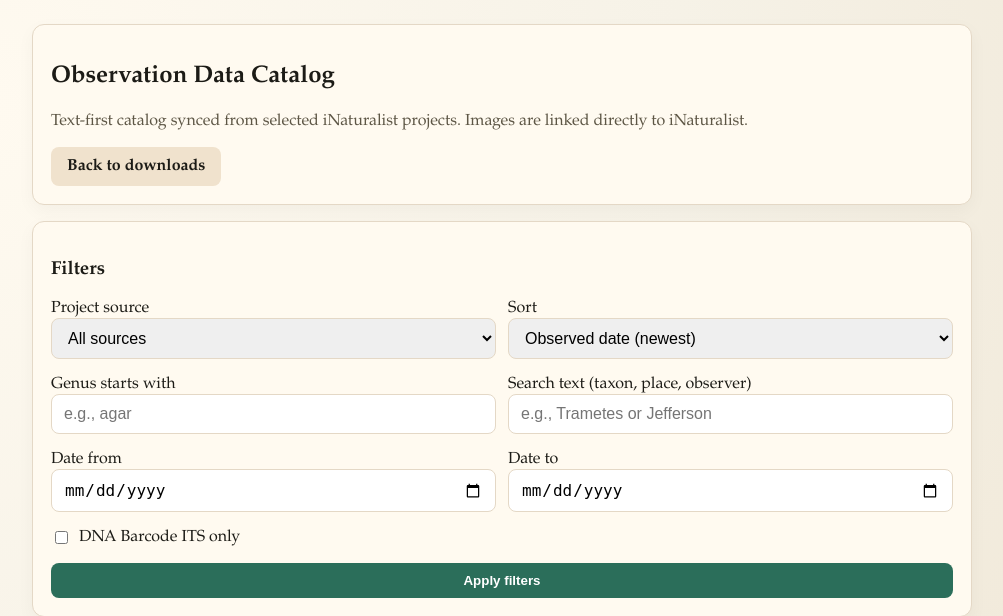
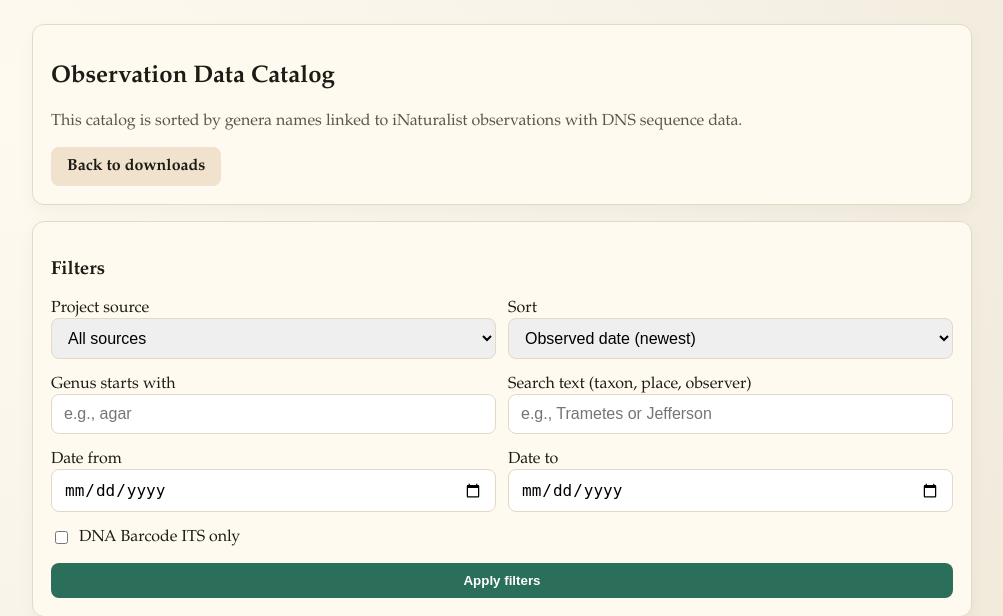
Before and after one commit to mrdbidwill/mydnaobv, a Python web app: template app/templates/catalog.html in a window 1280 px wide. Shown: the part 91-707 px from the top of the page, without its empty margins (138-1141 px from the left). Run offline with Jinja, Linux system fonts and the light colour scheme; the template is opened without the code that fills it, so the values that code supplies are empty.

Commit message:
Rename catalog entry and update catalog description text

```diff
--- a/app/templates/catalog.html
+++ b/app/templates/catalog.html
@@ -3,7 +3,7 @@
   <div class="grid">
     <div class="card">
       <h2>Observation Data Catalog</h2>
-      <p class="muted">Text-first catalog synced from selected iNaturalist projects. Images are linked directly to iNaturalist.</p>
+      <p class="muted">This catalog is sorted by genera names linked to iNaturalist observations with DNS sequence data.</p>
       <a class="btn secondary" href="/">Back to downloads</a>
     </div>
 
--- a/app/templates/index.html
+++ b/app/templates/index.html
@@ -5,7 +5,7 @@
       <div class="card">
         <h2>AMS DNA Observation Catalog</h2>
         <p class="muted">Get list of all AMS DNA sequenced observations.</p>
-        <a class="btn secondary" href="/catalog">Open test-only catalog</a>
+        <a class="btn secondary" href="/catalog">Open DNA Observation List</a>
       </div>
     {% endif %}
 
```
